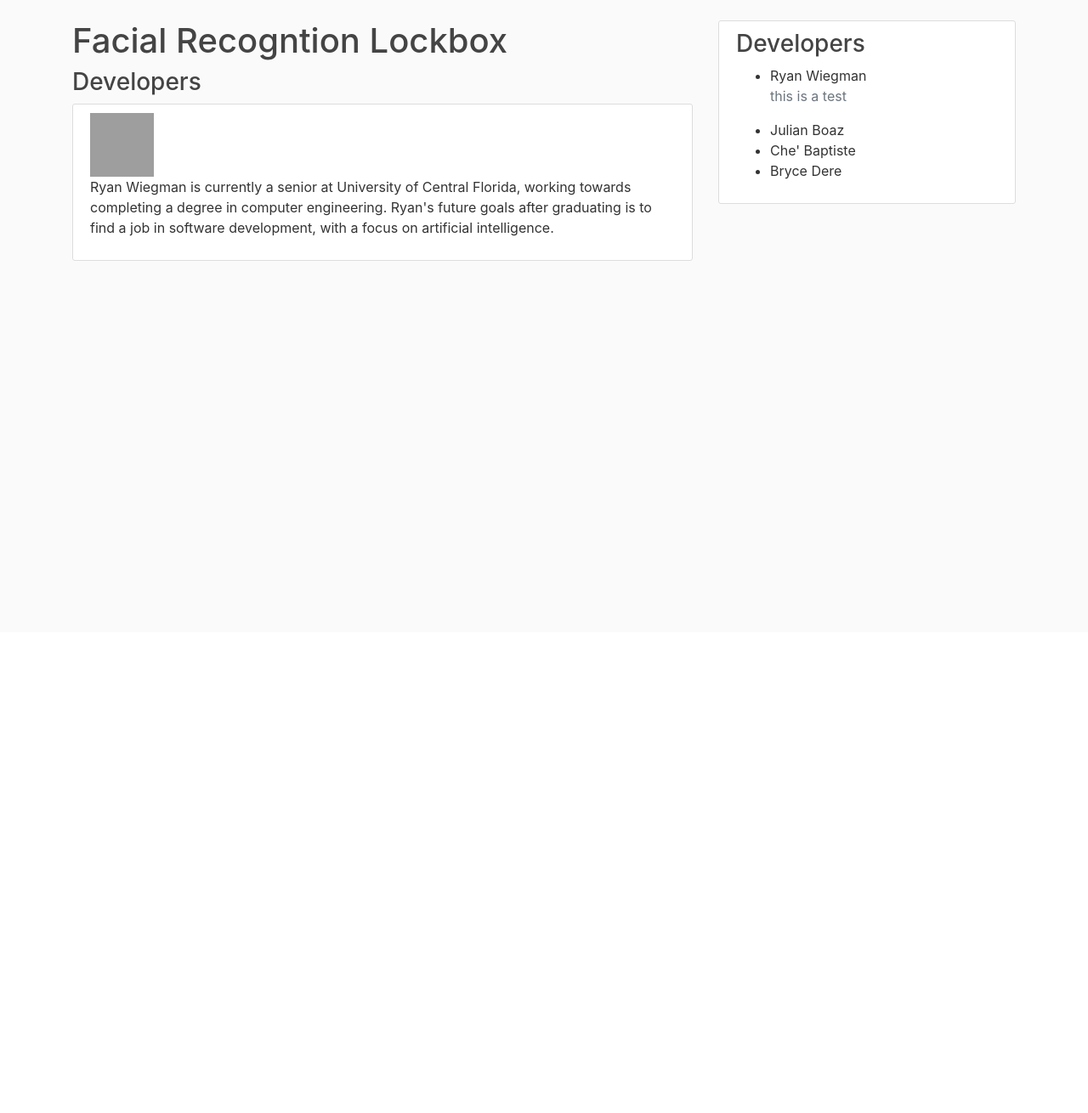
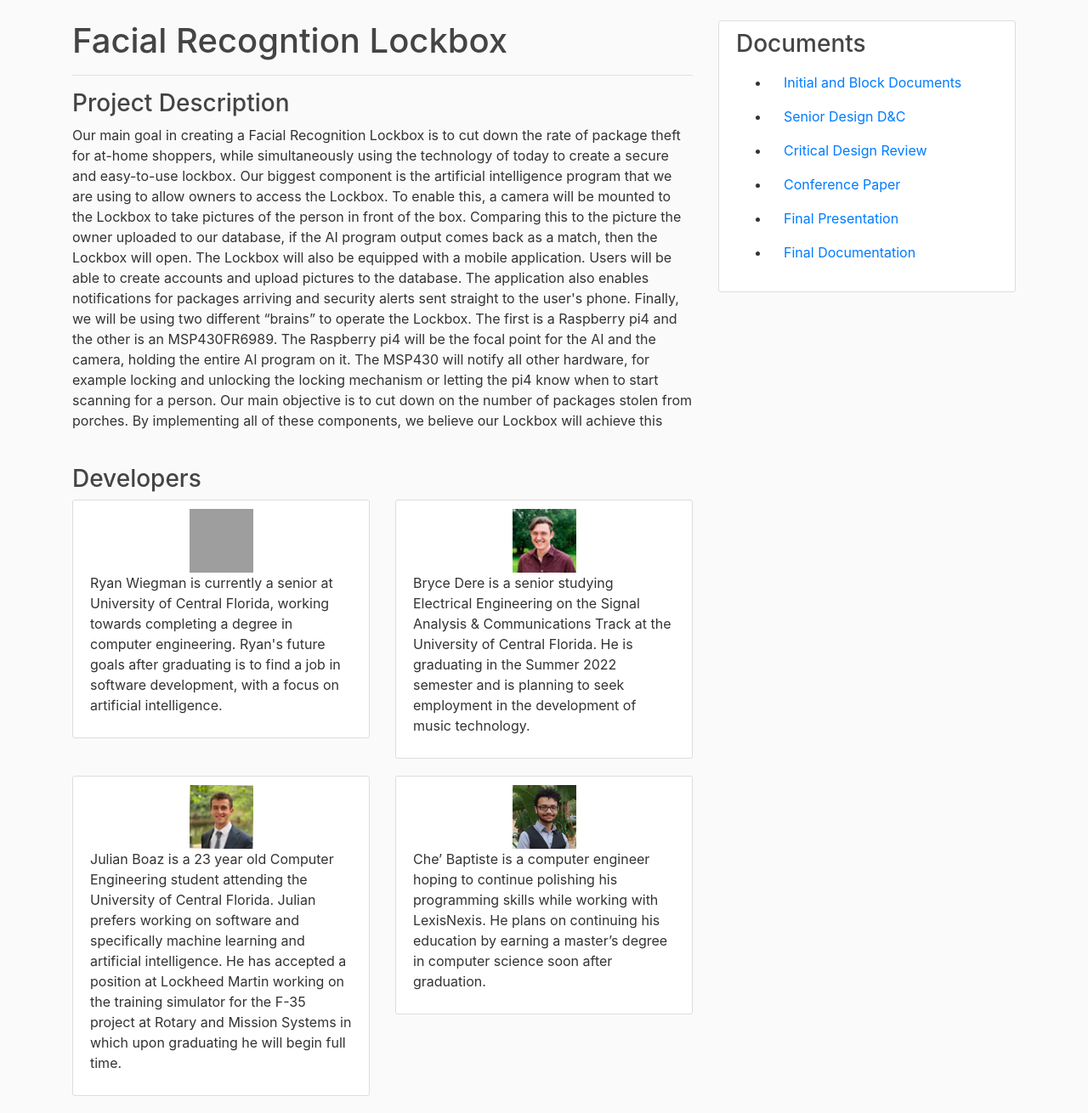
Before and after one commit to RyanWiegman/Python, a Flask app: page / in a window 1280 px wide. Shown: the part 56-1366 px from the top of the page at 85% size. Before the commit the page ends 363 px from the top, so only its background shows below. Run offline with Flask 2, Linux system fonts and the light colour scheme; some libraries are stand-ins or nearby versions; grey boxes are pictures that could not be loaded.

Commit message:
adding all documentation

```diff
--- a/Senior_website/website/routes.py
+++ b/Senior_website/website/routes.py
@@ -9,3 +9,27 @@ def home():
 @app.route("/about")
 def about() :
     return render_template('about.html', title='About')
+
+@app.route("/Initial_Block_Document")
+def Initial_Block_Document() :
+    return render_template("initial_and_block.html", title="Initial and Block Document")
+
+@app.route("/senior_design")
+def senior_design() :
+    return render_template('senior_design.html', title="Senior Design")
+
+@app.route('/CDR')
+def CDR() :
+    return render_template("cdr.html", title="Critial Design Review")
+
+@app.route('/conference_paper')
+def conference_paper() :
+    return render_template('conference_paper.html', title="Conference Paper")
+
+@app.route('/final_presentation')
+def final_presentation() :
+    return render_template("final_presentation.html", title="Final Presentation")
+
+@app.route('/final_documentation')
+def final_documentation() :
+    return render_template("final_documenation.html", title='Final Documentation')
--- /dev/null
+++ b/Senior_website/website/templates/cdr.html
@@ -0,0 +1,4 @@
+{% extends 'layout.html' %}
+{% block content %}
+<h1>it works</h1>
+{% endblock content %}
--- /dev/null
+++ b/Senior_website/website/templates/conference_paper.html
@@ -0,0 +1,4 @@
+{% extends 'layout.html' %}
+{% block content %}
+<h1>it works</h1>
+{% endblock content %}
--- /dev/null
+++ b/Senior_website/website/templates/final_documenation.html
@@ -0,0 +1,4 @@
+{% extends 'layout.html' %}
+{% block content %}
+<h1>it works</h1>
+{% endblock content %}
--- /dev/null
+++ b/Senior_website/website/templates/final_presentation.html
@@ -0,0 +1,4 @@
+{% extends 'layout.html' %}
+{% block content %}
+<h1>it works</h1>
+{% endblock content %}
--- a/Senior_website/website/templates/home.html
+++ b/Senior_website/website/templates/home.html
@@ -1,14 +1,63 @@
 {% extends 'layout.html' %}
 {% block content %}
-    <h1>Facial Recogntion Lockbox</h1>
+    <div>
+        <h1>Facial Recogntion Lockbox</h1>
+    </div><hr>
+
+    <div>
+        <h3>Project Description</h3>
+        <p>
+            Our main goal in creating a Facial Recognition Lockbox is to cut down the rate of package theft for at-home shoppers,
+            while simultaneously using the technology of today to create a secure and easy-to-use lockbox.
+            Our biggest component is the artificial intelligence program that we are using to allow owners to access the Lockbox.
+            To enable this, a camera will be mounted to the Lockbox to take pictures of the person in front of the box.
+            Comparing this to the picture the owner uploaded to our database, if the AI program output comes back as a match, then the Lockbox will open.
+            The Lockbox will also be equipped with a mobile application. Users will be able to create accounts and upload pictures to the database.
+            The application also enables notifications for packages arriving and security alerts sent straight to the user's phone.
+            Finally, we will be using two different “brains” to operate the Lockbox. The first is a Raspberry pi4 and the other is an MSP430FR6989.
+            The Raspberry pi4 will be the focal point for the AI and the camera, holding the entire AI program on it. The MSP430 will notify all other hardware,
+            for example locking and unlocking the locking mechanism or letting the pi4 know when to start scanning for a person.
+            Our main objective is to cut down on the number of packages stolen from porches. By implementing all of these components, we believe our Lockbox will achieve this
+        </p>
+    </div><br>
 
     <h3>Developers</h3>
-    <div class="content-section">
-        <img src= "static/images/Picture_senior_design.png" alt="Ryan Wiegman" width="75" height="75">
-        <p>Ryan Wiegman is currently a senior at University of Central Florida,
-            working towards completing a degree in computer engineering.
-            Ryan's future goals after graduating is to find a job in software development,
-            with a focus on artificial intelligence.
-        </p>
+    <div class="row">
+        <div class="col-md-6">
+            <div class="content-section">
+                <center><img src= "static/images/Picture_senior_design.png" alt="Ryan Wiegman" width="75" height="75"></center>
+                <p>Ryan Wiegman is currently a senior at University of Central Florida,
+                    working towards completing a degree in computer engineering.
+                    Ryan's future goals after graduating is to find a job in software development, with a focus on artificial intelligence.
+                </p>
+            </div>
+        </div>
+        <div class="col-md-6">
+            <div class="content-section">
+                <center><img src= "static/images/bryce_senior_photo.png" alt="Bryce Dere" width="75" height="75"></center>
+                <p>Bryce Dere is a senior studying Electrical Engineering on the Signal Analysis & Communications
+                    Track at the University of Central Florida. He is graduating in the Summer 2022 semester and is planning to seek
+                    employment in the development of music technology.
+                </p>
+            </div>
+        </div>
+        <div class="col-md-6">
+            <div class="content-section">
+                <center><img src= "static/images/Julian_senior_photo.png" alt="Julian Boaz" width="75" height="75"></center>
+                <p>Julian Boaz is a 23 year old Computer Engineering student attending the University of Central Florida.
+                    Julian prefers working on software and specifically machine learning and artificial intelligence.
+                    He has accepted a position at Lockheed Martin working on the training simulator
+                    for the F-35 project at Rotary and Mission Systems in which upon graduating he will begin full time.
+                </p>
+            </div>
+        </div>
+        <div class="col-md-6">
+            <div class="content-section">
+                <center><img src= "static/images/che_senior_photo.png" alt="Che' baptiste" width="75" height="75"></center>
+                <p>Che’ Baptiste is a computer engineer hoping to continue polishing his programming skills while working with LexisNexis.
+                    He plans on continuing his education by earning a master’s degree in computer science soon after graduation.
+                </p>
+            </div>
+        </div>
     </div>
 {% endblock content %}
--- /dev/null
+++ b/Senior_website/website/templates/initial_and_block.html
@@ -0,0 +1,6 @@
+{% extends 'layout.html' %}
+{% block content %}
+<div>
+    <h1></h1>
+</div>
+{% endblock content %}
--- a/Senior_website/website/templates/layout.html
+++ b/Senior_website/website/templates/layout.html
@@ -58,13 +58,14 @@
                 </div>
                 <div class="col-md-4">
                     <div class="content-section">
-                        <h3>Developers</h3>
+                        <h3>Documents</h3>
                             <ul>
-                                <li>Ryan Wiegman</li>
-                                <p class='text-muted'>this is a test</p>
-                                <li>Julian Boaz</li>
-                                <li>Che' Baptiste</li>
-                                <li>Bryce Dere</li>
+                                <li><a class="nav-item nav-link" href="/Initial_Block_Document">Initial and Block Documents</a></li>
+                                <li><a class="nav-item nav-link" href="/senior_design">Senior Design D&C</a></li>
+                                <li><a class="nav-item nav-link" href="/CDR">Critical Design Review</a></li>
+                                <li><a class="nav-item nav-link" href="/conference_paper">Conference Paper</a></li>
+                                <li><a class="nav-item nav-link" href="/final_presentation">Final Presentation</a></li>
+                                <li><a class="nav-item nav-link" href="/final_documentation">Final Documentation</a></li>
                             </ul>
                     </div>
                 </div>
--- /dev/null
+++ b/Senior_website/website/templates/senior_design.html
@@ -0,0 +1,4 @@
+{% extends 'layout.html' %}
+{% block content %}
+<h1>it works</h1>
+{% endblock content %}
```
Also changed, not shown: Senior_website/website/static/images/Julian_senior_photo.png (added), Senior_website/website/static/images/bryce_senior_photo.png (added), Senior_website/website/static/images/che_senior_photo.png (added), Senior_website/website/static/main.css (indentation only).
